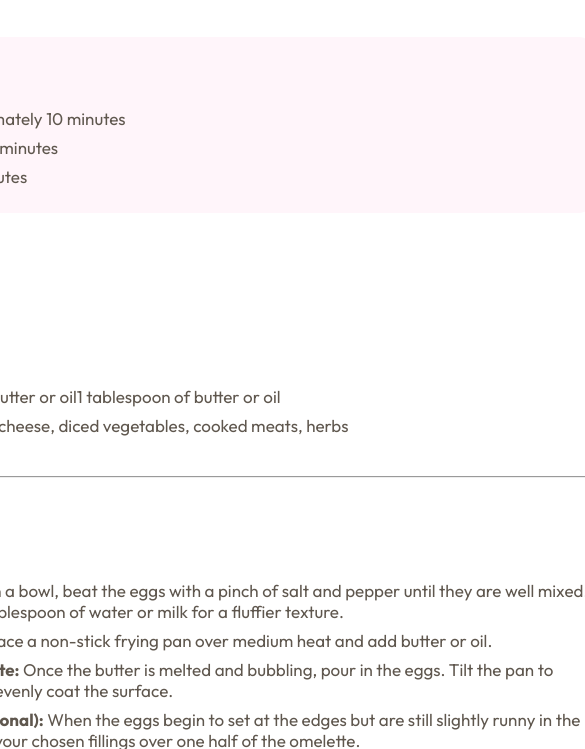
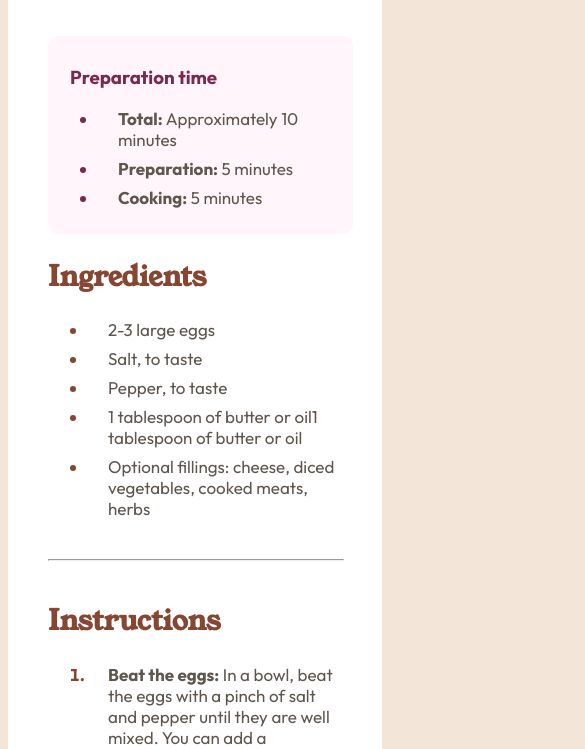
Before and after one commit to DanielPadre58/recipe-page, a plain HTML site: page index.html in a window 390 px wide. Shown: the part 595-1344 px from the top of the page, 585 px wide, since content can reach past the window. Drawn offline with Linux system fonts and the light colour scheme.

Commit message:
Update header.css
responsive layout

```diff
--- a/Styles/header.css
+++ b/Styles/header.css
@@ -1,6 +1,6 @@
 html, body{
-    width: 100%;
-    height: 100%;
+    max-width: 100%;
+    max-height: 100%;
 }
 
 body{
@@ -20,7 +20,7 @@ header{
 
 .body-div{
     background-color: white;
-    width: 780px;
+    max-width: 780px;
     padding: 40px;
     border-radius: 30px;
 }
```
